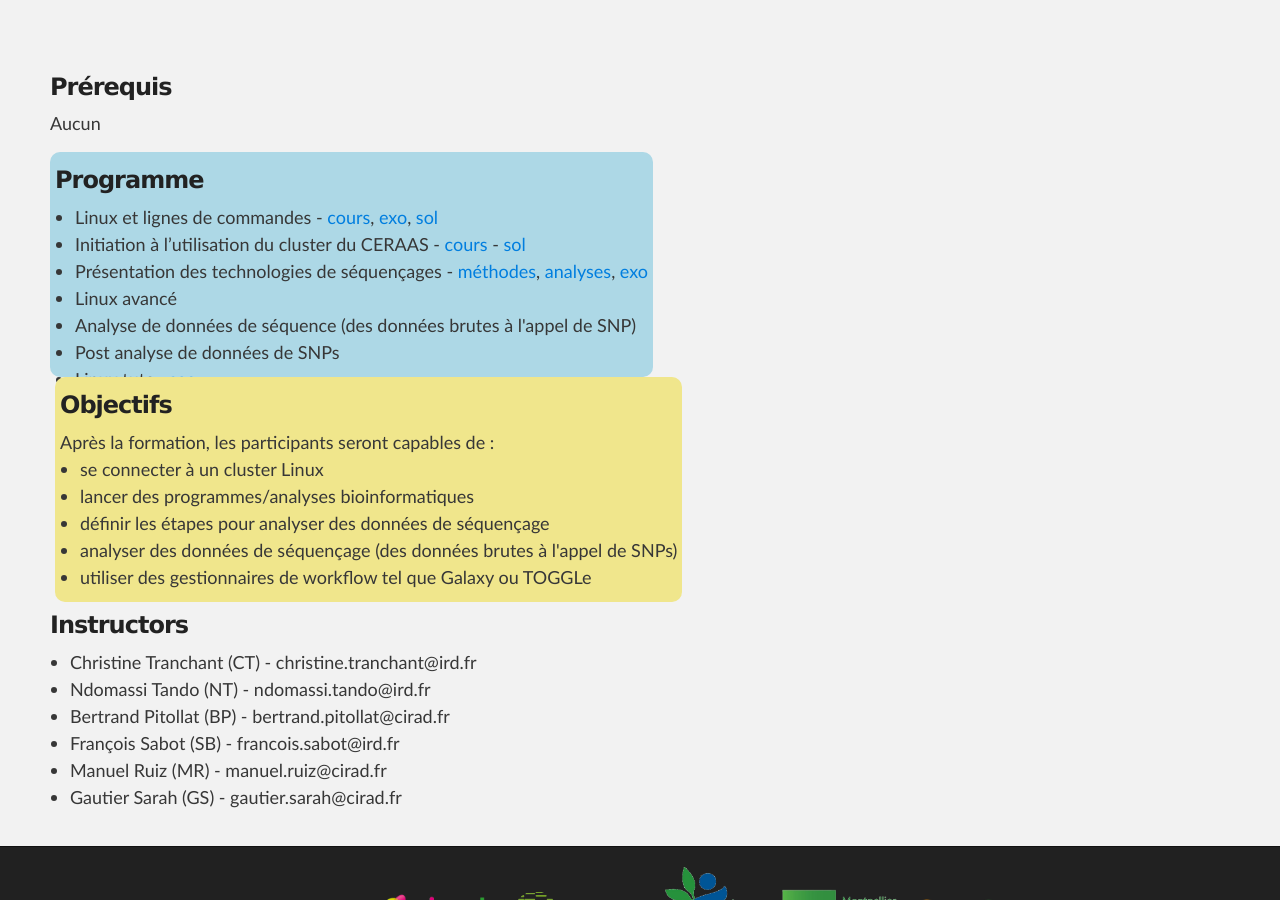
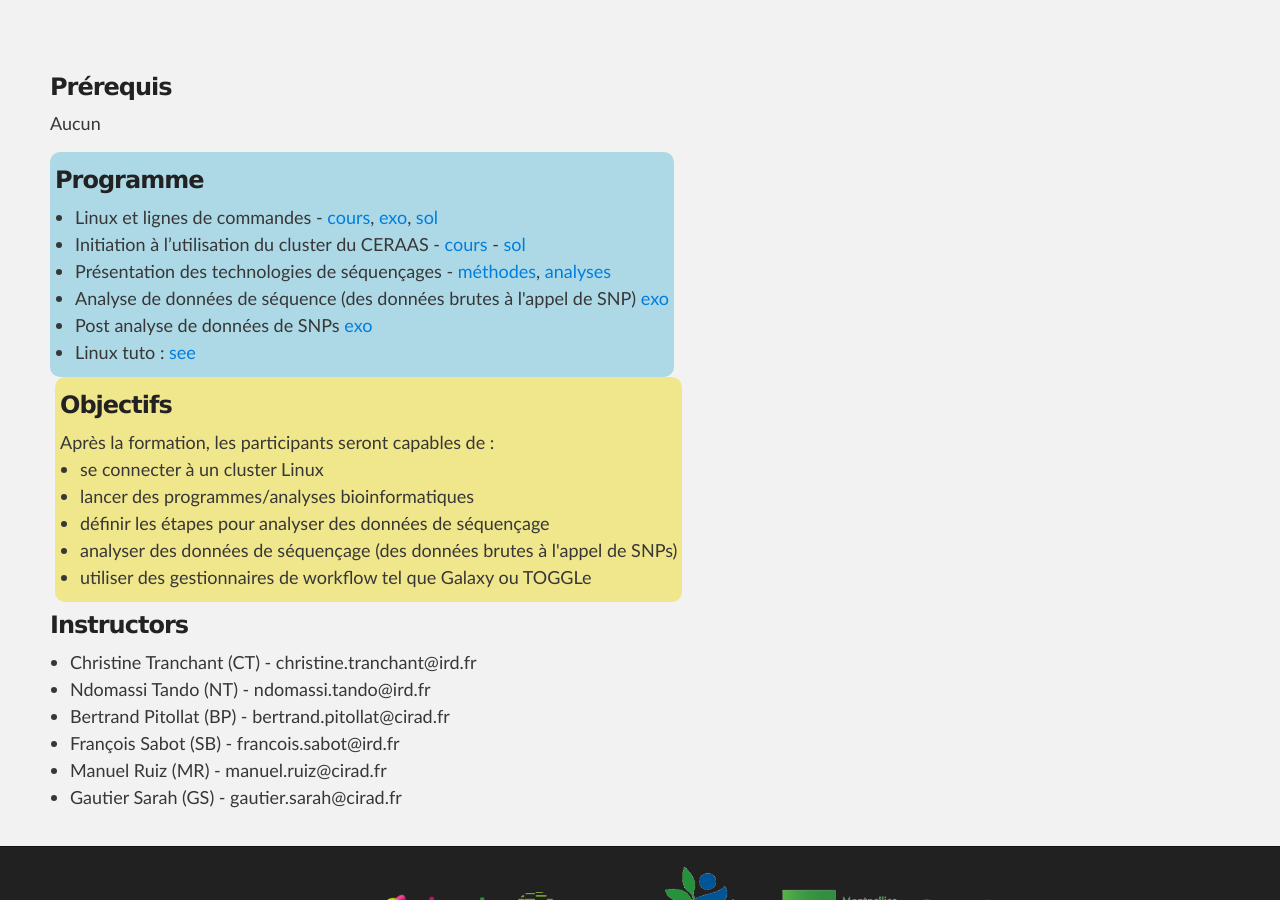
Before and after one commit to SouthGreenPlatform/trainings, a Jekyll site: the page built from _pages/ngsTrainings.md, in a window 1280 px wide and 900 px high, scrolled down 2428 px. Built offline with Jekyll 4.4.1, drawn with Linux system fonts in a browser that asks for light colours; nearby versions of some CDN libraries.

Commit message:
Update ngsTrainings.md

```diff
--- a/_pages/ngsTrainings.md
+++ b/_pages/ngsTrainings.md
@@ -30,10 +30,9 @@ Aucun
 <ul>
 <li>Linux et lignes de commandes - <a target="_blank" href="{{ site.url }}/files/linux/GuideDeSurvieLinux-thies2018.pdf">cours</a>, <a target="_blank" href="{{ site.url }}/linux/linuxGuidePractice">exo</a>, <a target="_blank" href="https://docs.google.com/document/d/1Avtr9l2JIOOkivcPmlmHijEQ70jToDT1YIZAR-0psA0/edit?usp=sharing">sol</a> </li>
 <li>Initiation à l’utilisation du cluster du CERAAS - <a target="_blank" href="{{ site.url }}/files/hpc/HPC_thies.pdf">cours</a> - <a target="_blank" href="https://docs.google.com/document/d/15jBDMKtJbY4LUznbAzxnkC2M7vGgGscA_z2ly1bcIcU/edit?usp=sharing">sol</a></li>
-<li>Présentation des technologies de séquençages - <a target="_blank" href="{{ site.url }}/files/NGS-methode.pdf">méthodes</a>, <a target="_blank" href="{{ site.url }}/files/NGS-analyses.pdf">analyses</a>,  <a target="_blank" href="{{ site.url }}/files/TPmapping.pdf">exo</a></li>
-<li>Linux avancé</li>
-<li>Analyse de données de séquence (des données brutes à l'appel de SNP)</li>
-<li>Post analyse de données de SNPs</li>
+<li>Présentation des technologies de séquençages - <a target="_blank" href="{{ site.url }}/files/NGS-methode.pdf">méthodes</a>, <a target="_blank" href="{{ site.url }}/files/NGS-analyses.pdf">analyses</a></li>
+<li>Analyse de données de séquence (des données brutes à l'appel de SNP) <a target="_blank" href="{{ site.url }}/files/TPmapping.pdf">exo</a></li>
+<li>Post analyse de données de SNPs <a target="_blank" href="{{ site.url }}/files/Inititiation_Galaxy_2018.pdf">exo</a></li>
 <li>Linux tuto : <a target="_blank" href="{{ site.url }}/linux/linuxTuto">see</a> </li>
 </ul>
     <br />
```
